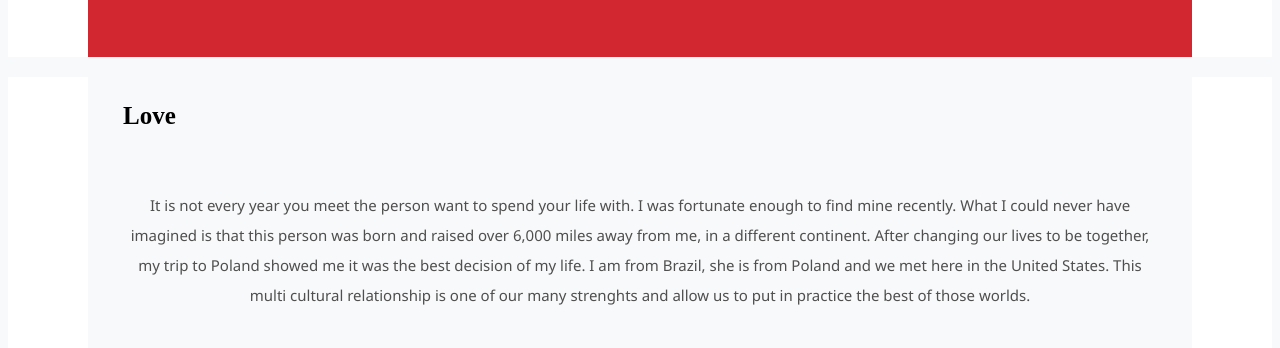
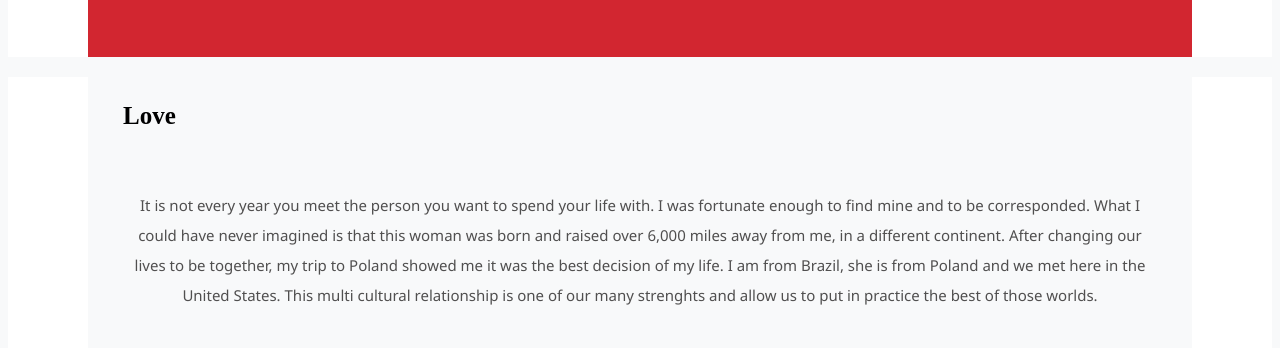
Before and after one commit to LeoDeMoura2020/html-me-something, a plain HTML site: page index.html in a window 1280 px wide. Shown: the part 367-715 px from the top of the page. Drawn offline with Linux system fonts and the light colour scheme.

Commit message:
Update index.html

```diff
--- a/index.html
+++ b/index.html
@@ -26,9 +26,8 @@
 			<section>
 				<a name="love"></a>
 				<h2>Love</h2>
-				<p>It is not every year you meet the person want to spend your life with. I was fortunate enough to find
-					mine recently.
-					What I could never have imagined is that this person was born and raised over 6,000 miles away from
+				<p>It is not every year you meet the person you want to spend your life with. I was fortunate enough to find
+					mine and to be corresponded. What I could have never imagined is that this woman was born and raised over 6,000 miles away from
 					me, in a different continent.
 					After changing our lives to be together, my trip to Poland showed me it was the best decision of my life.
 					I am from Brazil, she is from Poland and we met here in the United States. This multi cultural
@@ -48,7 +47,7 @@
 					its territory that I could count.
 					Dating back to the medieval times, it has seen different kings for centuries , disappeared from the
 					map for over one hundred years, was devastated by Germany and Russia during WWII and defeated
-					Comunism in the 80`s.
+					Communism in the 80`s.
 					To learn about histoy and geography is my favourite thing during any trip and Poland showed me I
 					could learn something new every single day.
 				</p>
```
